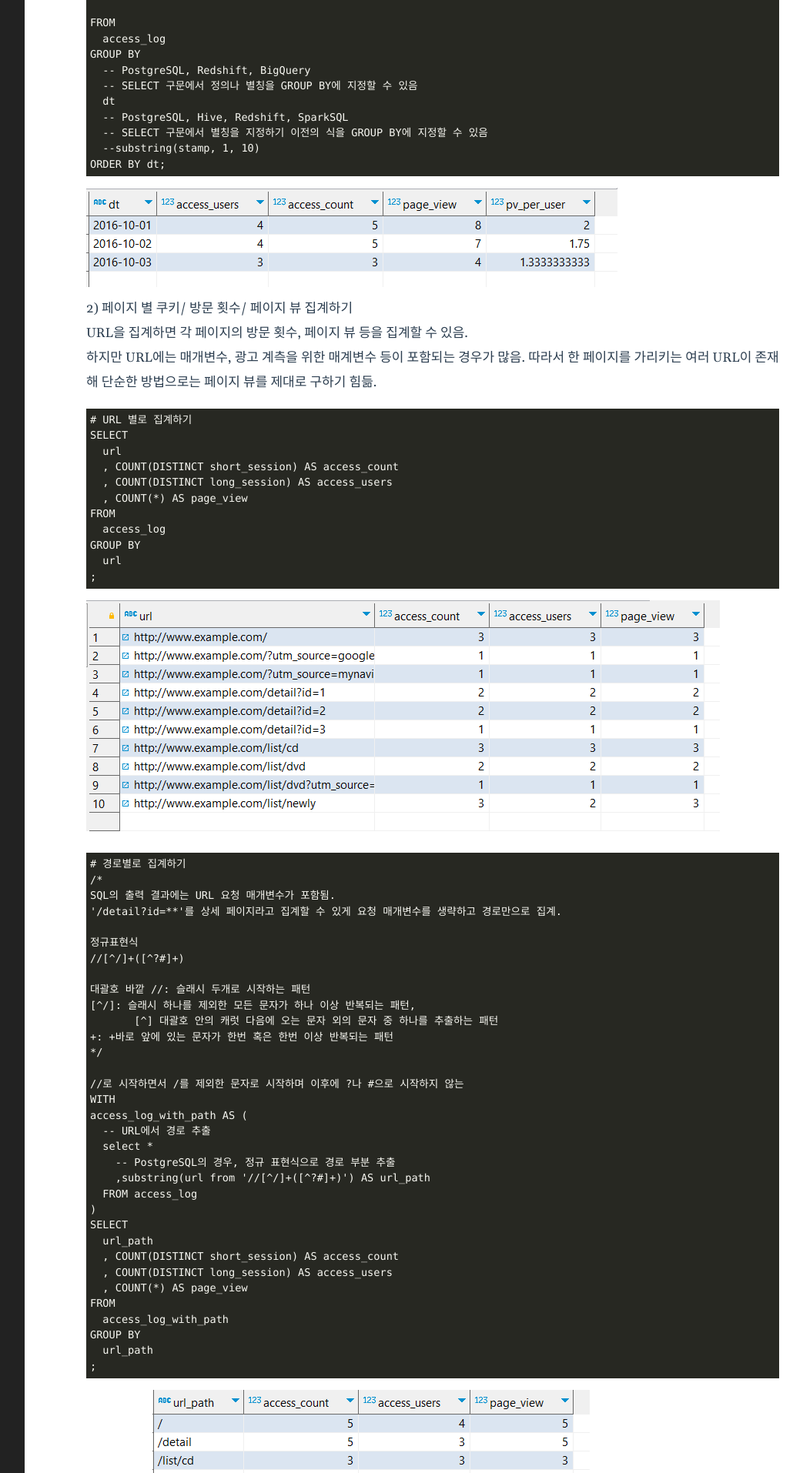
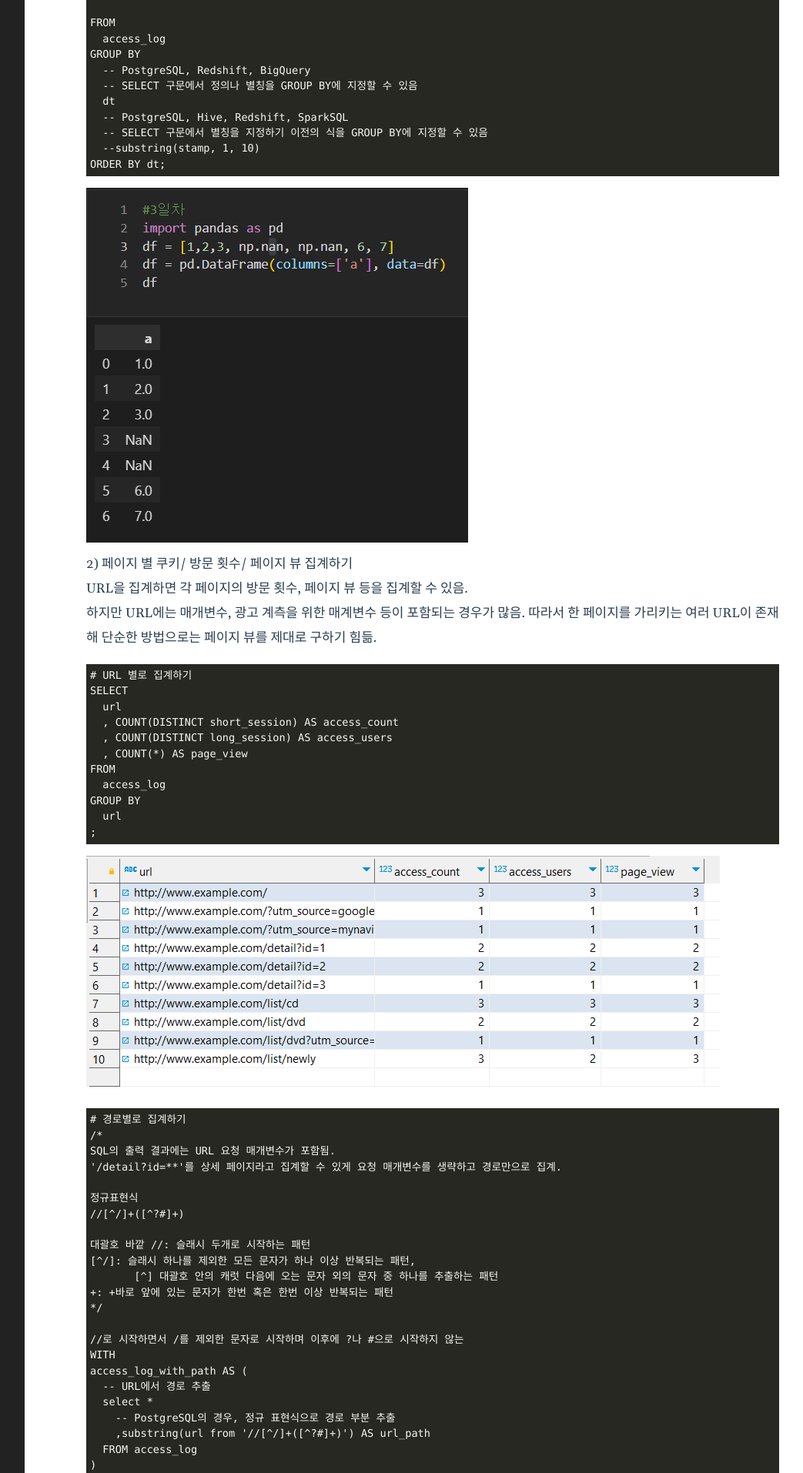
Before and after one commit to shina1221/shina1221.github.io, a Jekyll site: the page built from _posts/도서/데이터 분석을 위한 SQL 레시피/2023-05-01-데이터 분석을 위한 SQL 레시피_6강.md, in a window 1280 px wide. Shown: the part 1221-3135 px from the top of the page at 77% size, without its empty margins (188-1231 px from the left). Built offline with Jekyll 4.4.1, drawn with Linux system fonts in a browser that asks for light colours.

Commit message:
Update 2023-05-01-데이터 분석을 위한 SQL 레시피_6강.md

````diff
--- a/_posts/도서/데이터 분석을 위한 SQL 레시피/2023-05-01-데이터 분석을 위한 SQL 레시피_6강.md
+++ b/_posts/도서/데이터 분석을 위한 SQL 레시피/2023-05-01-데이터 분석을 위한 SQL 레시피_6강.md
@@ -63,7 +63,7 @@
 ORDER BY dt;
 ```
 
-![14](https://github.com/shina1221/shina1221.github.io/blob/main/_posts/%EC%9D%B4%EB%AF%B8%EC%A7%80/14_1.PNG)
+![test](https://github.com/shina1221/shina1221.github.io/blob/main/_posts/%EC%9D%B4%EB%AF%B8%EC%A7%80/20230308_01.PNG)
 
 2) 페이지 별 쿠키/ 방문 횟수/ 페이지 뷰 집계하기
 URL을 집계하면 각 페이지의 방문 횟수, 페이지 뷰 등을 집계할 수 있음.
````
